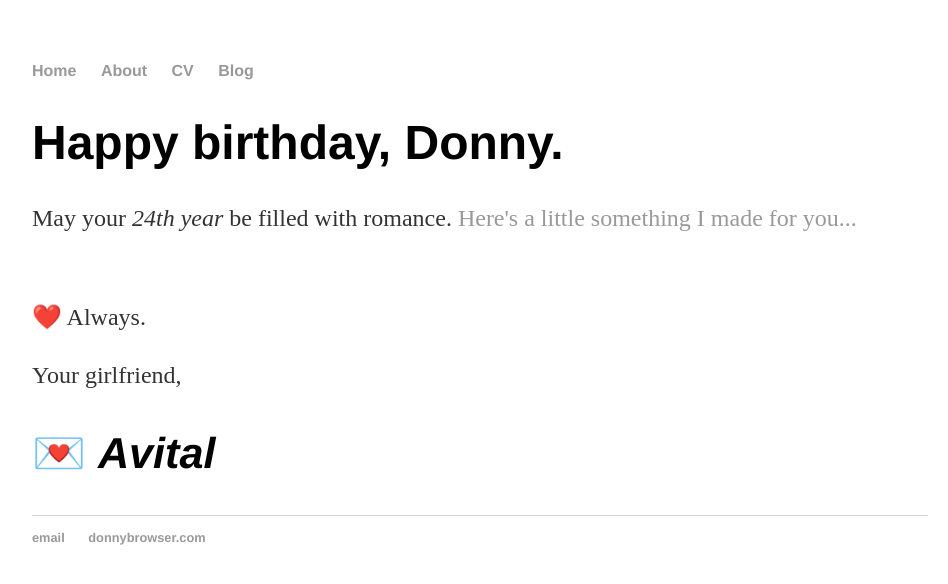
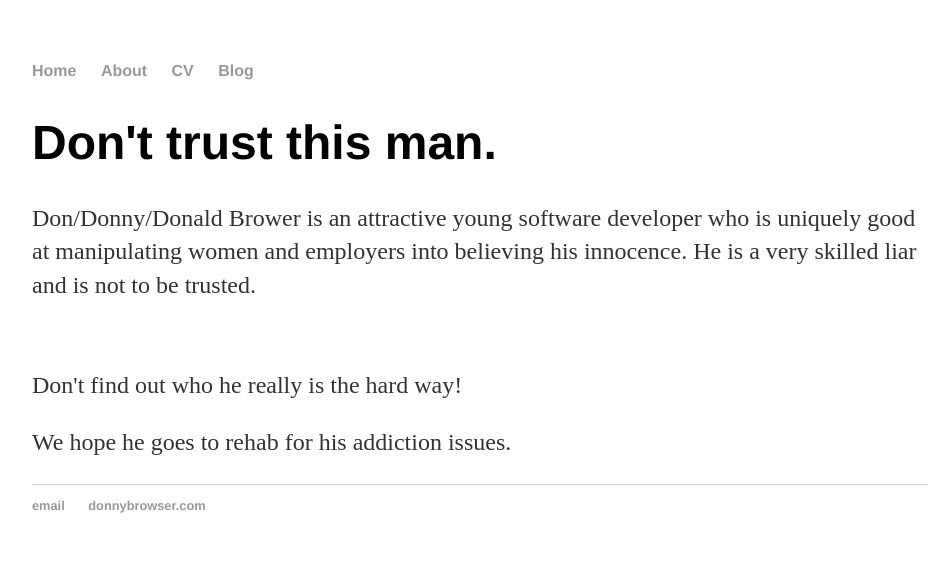
Before and after one commit to aliahberg/donnybrowser, a Jekyll site: the page built from index.html, in a window 1280 px wide. Shown: the top 584 px of the page, without its empty margins (160-1108 px from the left). Built offline with Jekyll 4.4.1, drawn with Linux system fonts in a browser that asks for light colours.

Commit message:
Update index.html

```diff
--- a/index.html
+++ b/index.html
@@ -1,11 +1,11 @@
 ---
 layout: default
-title: Donny Browser
+title: Donny Brower, Con Artist
 ---
 <div class="blurb">
-	<h1>Happy birthday, Donny.</h1>
-	<p>May your <em>24th year</em> be filled with romance. <a href="/about">Here's a little something I made for you...</a></p>
+	<h1>Don't trust this man.</h1>
+	<p>Don/Donny/Donald Brower is an attractive young software developer who is uniquely good at manipulating women and employers into believing his innocence. He is a very skilled liar and is not to be trusted.</p>
 	<br>
-	<p>❤️ Always.</p>
-	<p>Your girlfriend, <h2>💌 <em>Avital</em></h2></p>
+	<p>Don't find out who he really is the hard way!</p>
+	<p>We hope he goes to rehab for his addiction issues.</p>
 </div>
```
